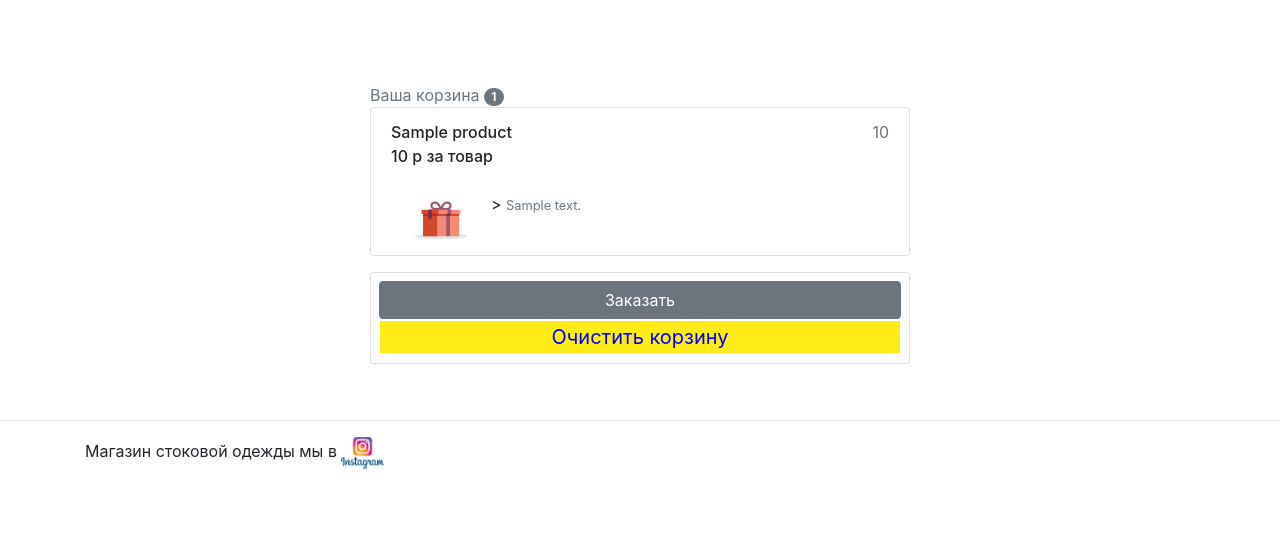
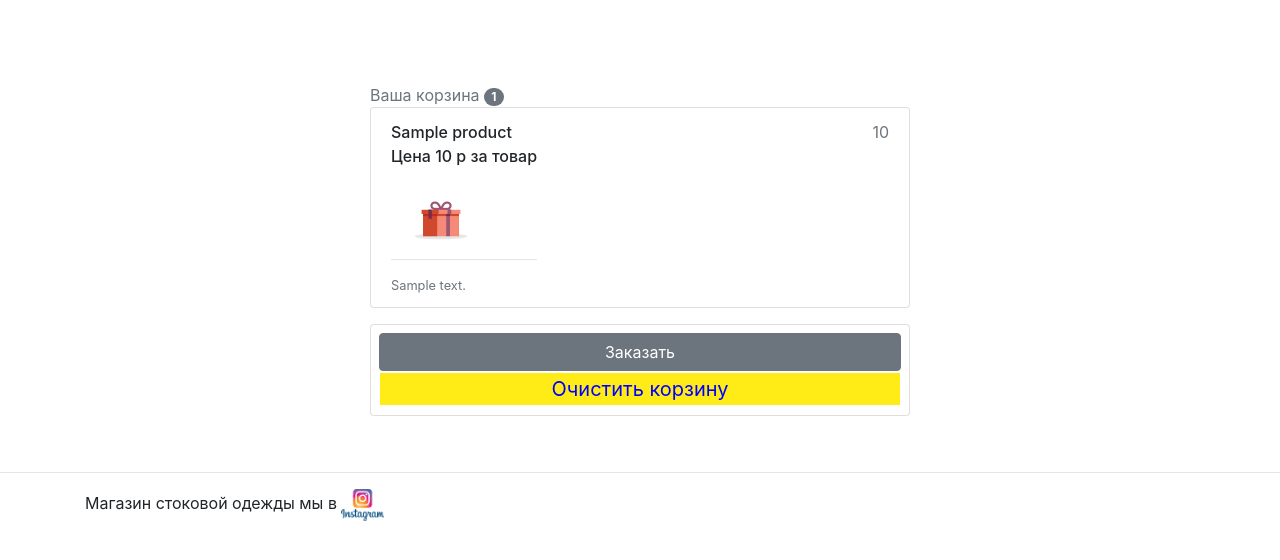
Before and after one commit to AndriuBalashenko/Django_Shop, a Django app: template shop/cart/templates/cart.html in a window 1280 px wide. Shown: the part 86-646 px from the top of the page. Run offline with Django 3.2, Linux system fonts and the light colour scheme; the template is opened without the code that fills it: most values are stand-ins (such as "Sample title", 1, 10 or a date in 2020); some libraries are stand-ins or nearby versions.

Commit message:
Добавление картинок

```diff
--- a/shop/cart/templates/cart.html
+++ b/shop/cart/templates/cart.html
@@ -30,9 +30,10 @@
                     <li class="list-group-item d-flex justify-content-between lh-condensed">
                         <div>
                             <h6 class="my-0">{{ value.product.title}}</h6>
-                            <h6 class="my-0">{{ value.product.price}} р за товар </h6>
+                            <h6 class="my-0"> Цена {{ value.product.price}} р за товар </h6>
                             {% load static %}
-                            <img src="{% static '/image/cart.gif' %}" alt="image" width="100">>
+                            <img src="{% static '/image/cart.gif' %}" alt="image" width="100">
+                            <hr>
                             <small class="text-muted">{{ value.product.description }}</small>
                         </div>
                         <span class="text-muted">{{ value.quantity }}</span>
```
